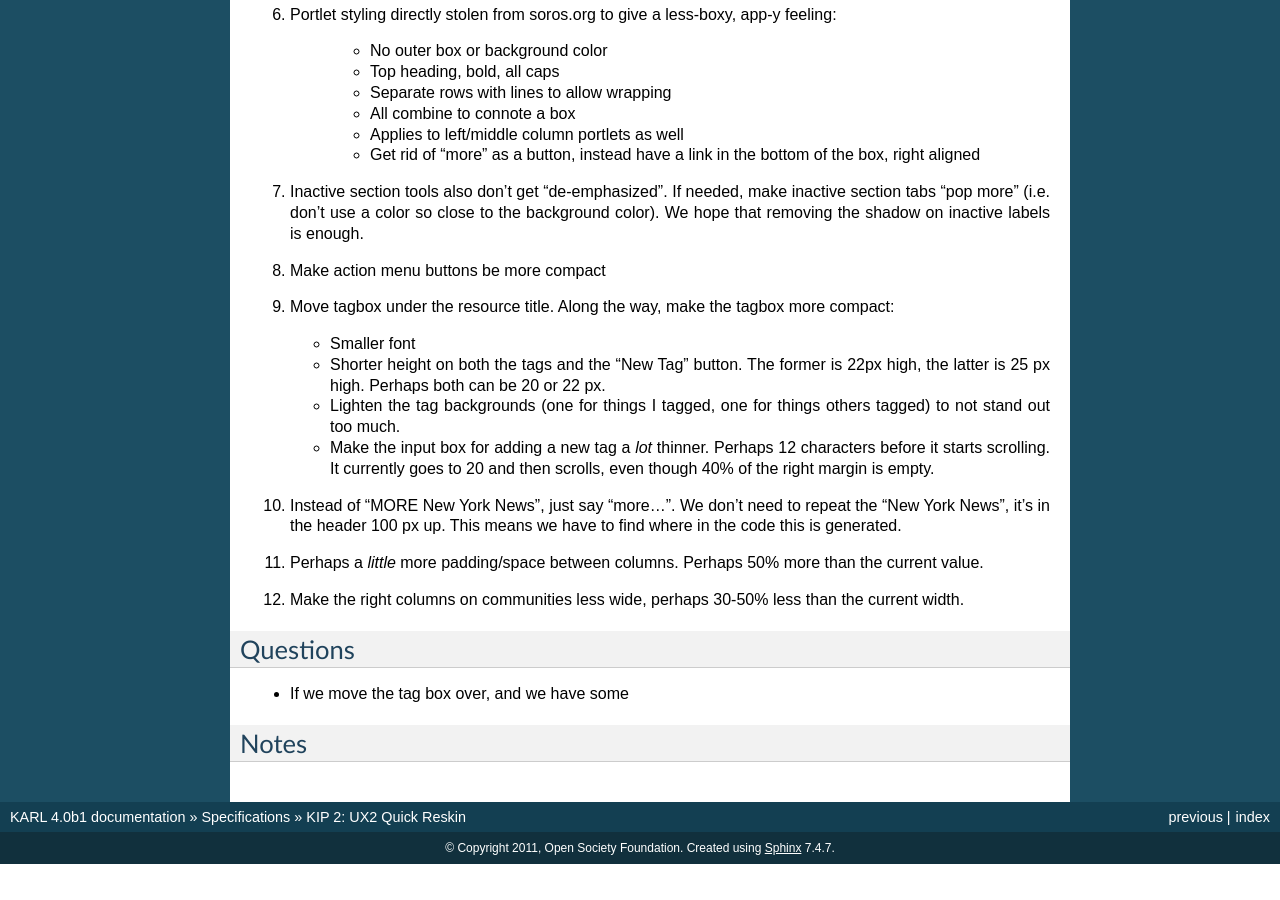
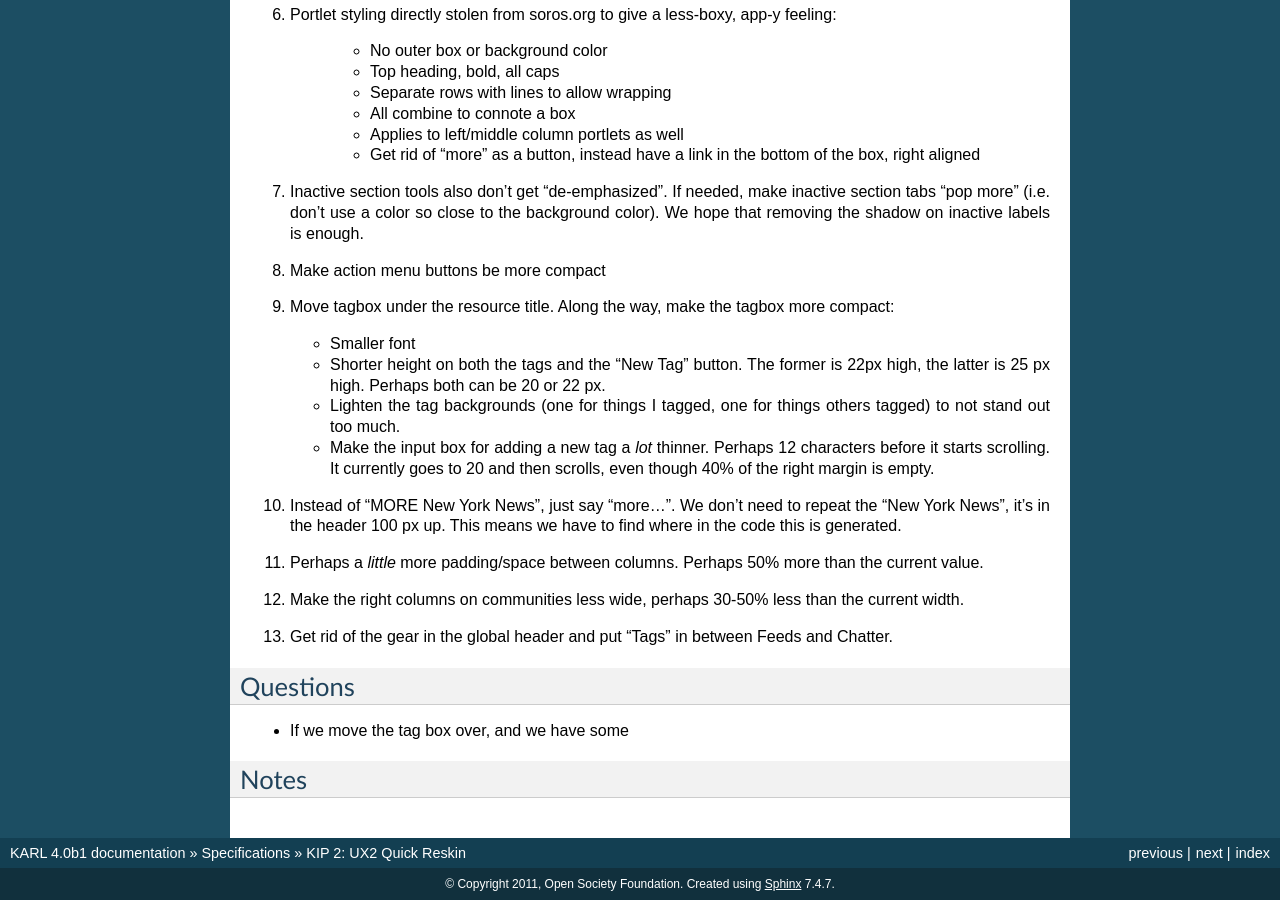
Before and after one commit to karlproject/karldocs, a Sphinx documentation site: the page built from docs/specs/kip-0002.rst, in a window 1280 px wide and 900 px high, scrolled down 896 px. Built offline with Sphinx 7.4.7, drawn with Linux system fonts in a browser that asks for light colours; before the commit the page ends 1760 px from its top, so only the background shows below that; some of the changed text lies outside the part shown.

```diff
--- a/docs/specs/drafts/index.rst
+++ b/docs/specs/drafts/index.rst
@@ -11,7 +11,6 @@ In Progress
 .. toctree::
     :maxdepth: 1
 
-    transparent-login-with-kerberos
     open-id
     searchbox
     ux2-reskin2
--- a/docs/specs/index.rst
+++ b/docs/specs/index.rst
@@ -24,3 +24,4 @@ The specification process itself documented in KIP-0000.
     kip-0000
     kip-0001
     kip-0002
+    kip-0003
--- a/docs/specs/kip-0002.rst
+++ b/docs/specs/kip-0002.rst
@@ -104,8 +104,11 @@ Starting with the highest priority:
 #. Perhaps a *little* more padding/space between columns. Perhaps 50%
    more than the current value.
 
-#. Make the right columns on communities less wide,
-   perhaps 30-50% less than the current width.
+#. Make the right columns on communities less wide, perhaps 30-50% less
+   than the current width.
+
+#. Get rid of the gear in the global header and put "Tags" in between
+   Feeds and Chatter.
 
 Questions
 =========
```
Also changed, not shown: docs/specs/kip-0003.rst (renamed from docs/specs/drafts/transparent-login-with-kerberos.rst).
